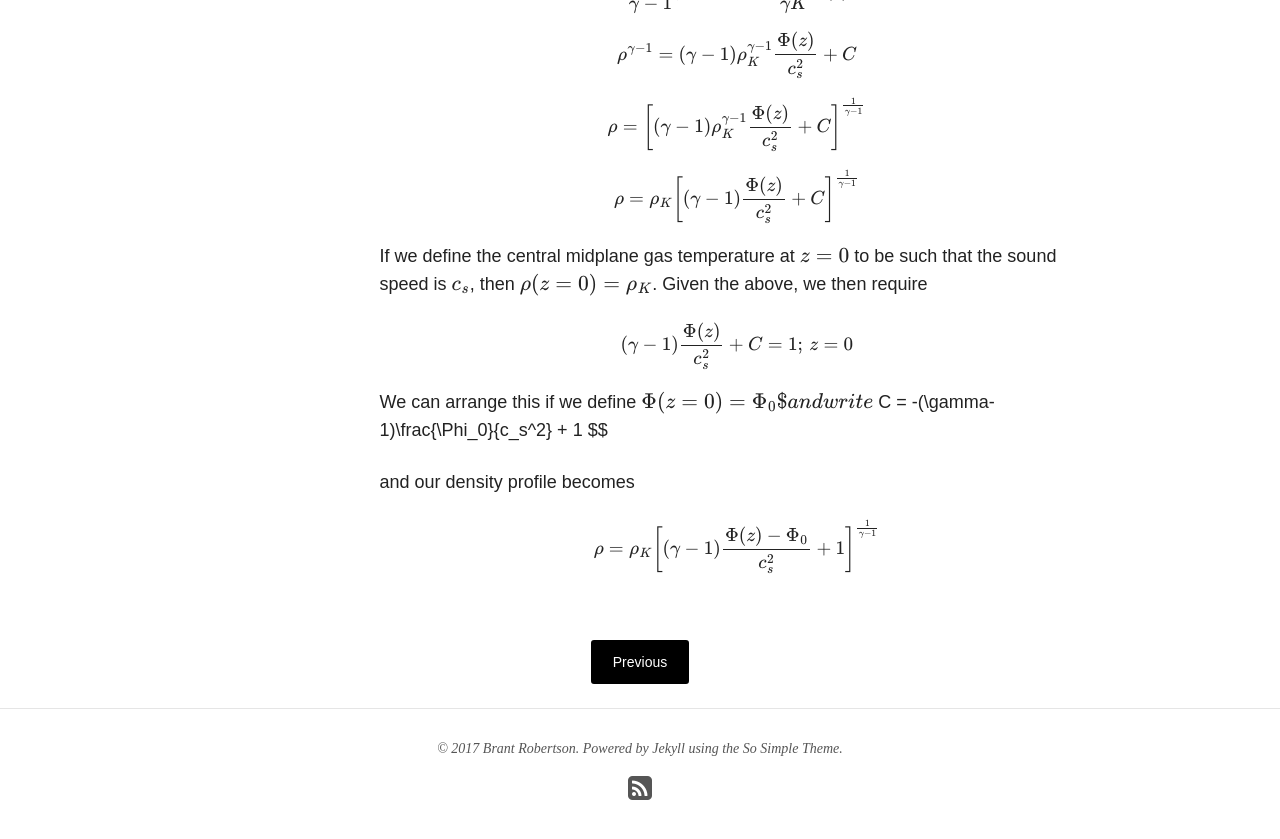
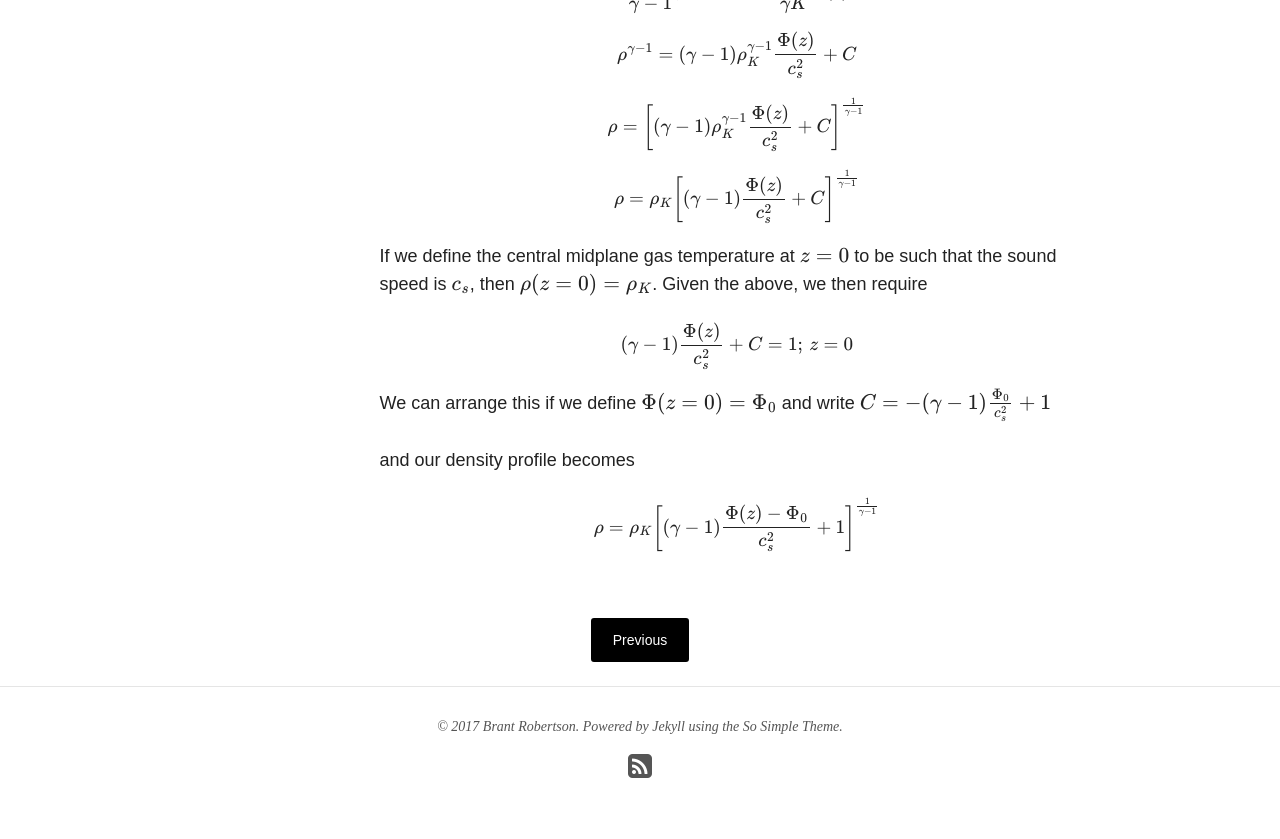
Before and after one commit to brantr/brantr.github.io, a Jekyll site: the page built from _posts/blog/2017-04-12-hydrostatic-balance.md, in a window 1280 px wide and 900 px high, scrolled down 1152 px. Shown: the top 839 px of the window. Built offline with Jekyll 4.4.1, drawn with Linux system fonts in a browser that asks for light colours; nearby versions of some CDN libraries; formulas are drawn with MathJax 3.

Commit message:
Another update.

```diff
--- a/_posts/blog/2017-04-12-hydrostatic-balance.md
+++ b/_posts/blog/2017-04-12-hydrostatic-balance.md
@@ -63,7 +63,7 @@ $$
 (\gamma-1)\frac{\Phi(z)}{c_s^2} + C = 1;\,z=0
 $$
 
-We can arrange this if we define $$\Phi(z=0)=\Phi_0$ and write
+We can arrange this if we define $$\Phi(z=0)=\Phi_0$$ and write
 $$
 C = -(\gamma-1)\frac{\Phi_0}{c_s^2} + 1
 $$
```
